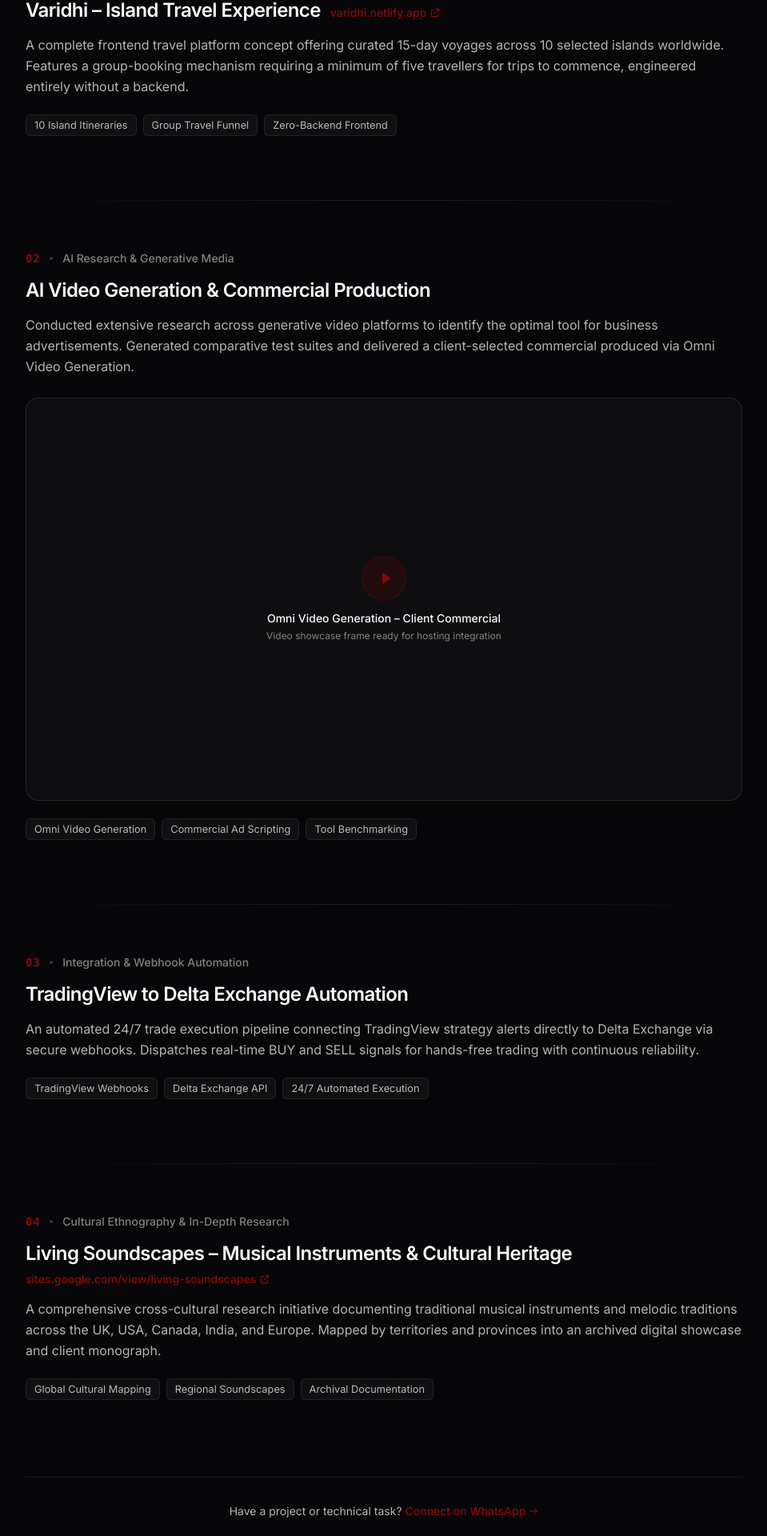
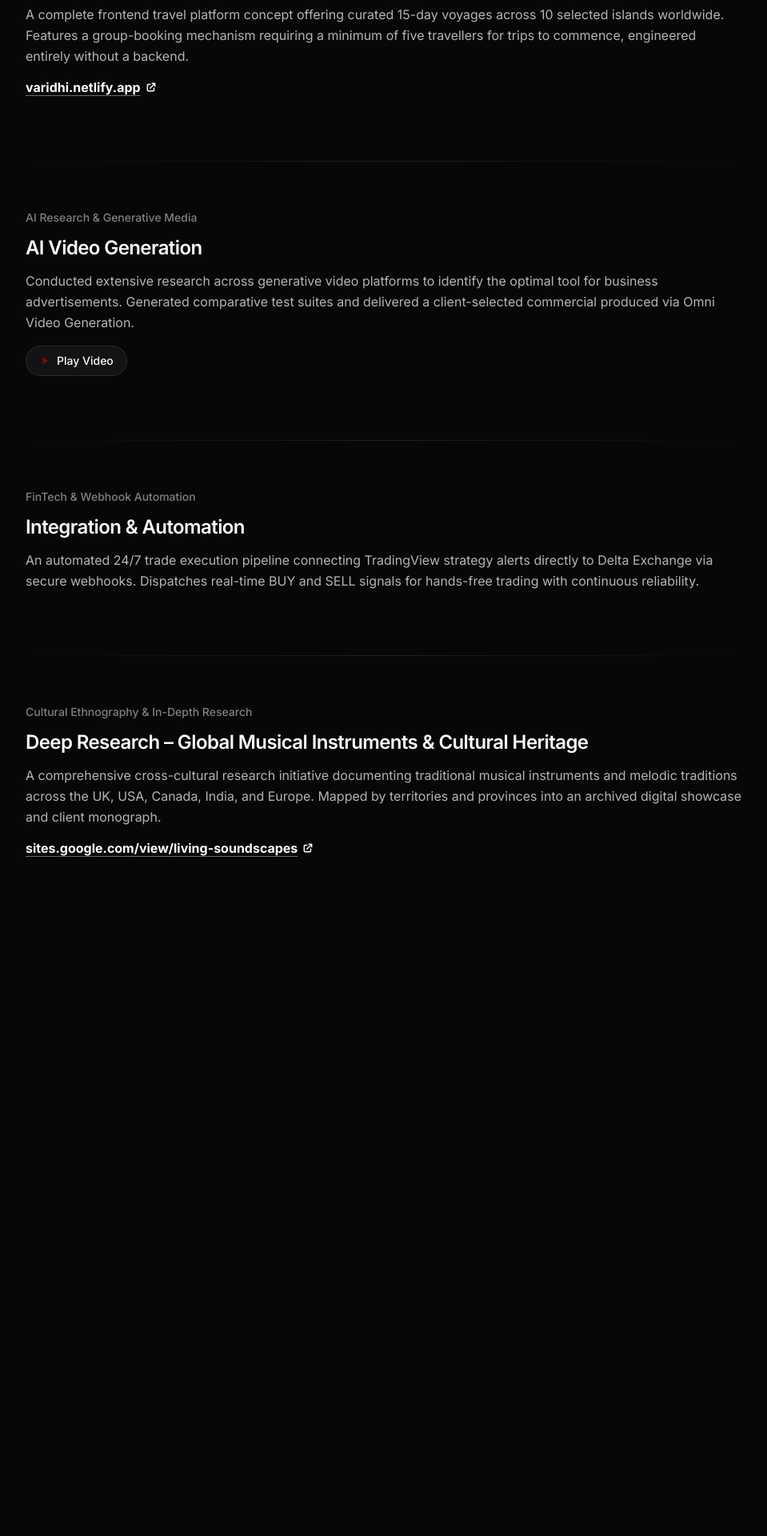
Before and after one commit to nikh96/Micro-freelancing, a Next.js app: page /works in a window 1280 px wide. Shown: the part 474-2394 px from the top of the page at 80% size, without its empty margins (160-1119 px from the left). After the commit the page ends 1642 px from the top, so only its background shows below. Built offline with nearby package versions, Linux system fonts and the light colour scheme; a web font is replaced by a local one.

Commit message:
video playbook

```diff
--- /dev/null
+++ b/app/components/ProjectVideoPlayer.tsx
@@ -0,0 +1,81 @@
+"use client";
+
+import { useState, useRef } from "react";
+
+interface Props {
+  src?: string;
+  title?: string;
+}
+
+export default function ProjectVideoPlayer({
+  src = "/omni-ad.mp4",
+  title = "Omni Video Generation Commercial",
+}: Props) {
+  const [isPlaying, setIsPlaying] = useState(false);
+  const videoRef = useRef<HTMLVideoElement>(null);
+
+  const togglePlay = () => {
+    if (!isPlaying) {
+      setIsPlaying(true);
+      setTimeout(() => {
+        videoRef.current?.play().catch(() => {});
+      }, 50);
+    } else {
+      if (videoRef.current) {
+        videoRef.current.pause();
+      }
+      setIsPlaying(false);
+    }
+  };
+
+  return (
+    <div className="pt-1">
+      {/* Play / Pause Toggle Button */}
+      <button
+        type="button"
+        onClick={togglePlay}
+        className="group inline-flex items-center gap-2 px-4 py-2 rounded-full bg-white/5 border border-white/10 hover:border-white/20 hover:bg-white/8 text-text-primary text-xs sm:text-sm font-medium transition-all duration-200 cursor-pointer"
+        aria-label={isPlaying ? "Pause Video" : "Play Video"}
+      >
+        {isPlaying ? (
+          <>
+            <svg
+              className="w-3.5 h-3.5 fill-current text-brand-red"
+              viewBox="0 0 24 24"
+            >
+              <path d="M6 19h4V5H6v14zm8-14v14h4V5h-4z" />
+            </svg>
+            <span>Pause Video</span>
+          </>
+        ) : (
+          <>
+            <svg
+              className="w-3.5 h-3.5 fill-current text-brand-red transition-transform duration-200 group-hover:scale-110"
+              viewBox="0 0 24 24"
+            >
+              <path d="M8 5v14l11-7z" />
+            </svg>
+            <span>Play Video</span>
+          </>
+        )}
+      </button>
+
+      {/* Video Container: Appears smoothly only when Play is clicked */}
+      {isPlaying && (
+        <div className="mt-3.5 w-full max-w-xl rounded-2xl overflow-hidden border border-white/10 bg-black/90 shadow-2xl transition-all duration-300">
+          <video
+            ref={videoRef}
+            src={src}
+            controls
+            autoPlay
+            playsInline
+            className="w-full aspect-video object-contain bg-black"
+            onEnded={() => setIsPlaying(false)}
+          >
+            Your browser does not support HTML5 video.
+          </video>
+        </div>
+      )}
+    </div>
+  );
+}
--- a/app/works/page.tsx
+++ b/app/works/page.tsx
@@ -1,8 +1,8 @@
 import Link from "next/link";
+import ProjectVideoPlayer from "@/app/components/ProjectVideoPlayer";
 
 interface ShowcaseProject {
   id: string;
-  index: string;
   title: string;
   category: string;
   description: string;
@@ -10,15 +10,13 @@ interface ShowcaseProject {
     label: string;
     href: string;
   };
-  highlights: string[];
   hasVideoPlaceholder?: boolean;
 }
 
 const projects: ShowcaseProject[] = [
   {
     id: "varidhi",
-    index: "01",
-    title: "Varidhi – Island Travel Experience",
+    title: "Varidhi",
     category: "Frontend Engineering & Concept Design (College Project)",
     description:
       "A complete frontend travel platform concept offering curated 15-day voyages across 10 selected islands worldwide. Features a group-booking mechanism requiring a minimum of five travellers for trips to commence, engineered entirely without a backend.",
@@ -26,31 +24,25 @@ const projects: ShowcaseProject[] = [
       label: "varidhi.netlify.app",
       href: "https://varidhi.netlify.app",
     },
-    highlights: ["10 Island Itineraries", "Group Travel Funnel", "Zero-Backend Frontend"],
   },
   {
     id: "ai-video",
-    index: "02",
-    title: "AI Video Generation & Commercial Production",
+    title: "AI Video Generation",
     category: "AI Research & Generative Media",
     description:
       "Conducted extensive research across generative video platforms to identify the optimal tool for business advertisements. Generated comparative test suites and delivered a client-selected commercial produced via Omni Video Generation.",
-    highlights: ["Omni Video Generation", "Commercial Ad Scripting", "Tool Benchmarking"],
     hasVideoPlaceholder: true,
   },
   {
     id: "trading-automation",
-    index: "03",
-    title: "TradingView to Delta Exchange Automation",
-    category: "Integration & Webhook Automation",
+    title: "Integration & Automation",
+    category: "FinTech & Webhook Automation",
     description:
       "An automated 24/7 trade execution pipeline connecting TradingView strategy alerts directly to Delta Exchange via secure webhooks. Dispatches real-time BUY and SELL signals for hands-free trading with continuous reliability.",
-    highlights: ["TradingView Webhooks", "Delta Exchange API", "24/7 Automated Execution"],
   },
   {
     id: "living-soundscapes",
-    index: "04",
-    title: "Living Soundscapes – Musical Instruments & Cultural Heritage",
+    title: "Deep Research – Global Musical Instruments & Cultural Heritage",
     category: "Cultural Ethnography & In-Depth Research",
     description:
       "A comprehensive cross-cultural research initiative documenting traditional musical instruments and melodic traditions across the UK, USA, Canada, India, and Europe. Mapped by territories and provinces into an archived digital showcase and client monograph.",
@@ -58,12 +50,11 @@ const projects: ShowcaseProject[] = [
       label: "sites.google.com/view/living-soundscapes",
       href: "https://sites.google.com/view/living-soundscapes?usp=sharing",
     },
-    highlights: ["Global Cultural Mapping", "Regional Soundscapes", "Archival Documentation"],
   },
 ];
 
 export const metadata = {
-  title: "Works & Case Studies | Nikhil Jaiswal",
+  title: "Explore Works | Nikhil Jaiswal",
   description: "Curated showcase of frontend platforms, generative AI research, automation, and deep research.",
 };
 
@@ -79,35 +70,29 @@ export default function WorksPage() {
       </div>
 
       <div className="relative z-10 w-full max-w-3xl lg:max-w-4xl mx-auto">
-        {/* Top Navigation: Minimal Back to Home */}
+        {/* Top Navigation: Responsive Back to Home */}
         <div className="flex items-center justify-between mb-12 sm:mb-16 pb-4 border-b border-white/8">
           <Link
             href="/"
+            aria-label="Back to home"
             className="group inline-flex items-center gap-2 text-xs sm:text-sm font-sans font-medium text-text-secondary hover:text-white transition-colors duration-200"
           >
             <svg
-              className="w-4 h-4 transition-transform duration-200 group-hover:-translate-x-1"
+              className="w-4.5 h-4.5 transition-transform duration-200 group-hover:-translate-x-1"
               fill="none"
               stroke="currentColor"
               viewBox="0 0 24 24"
             >
               <path strokeLinecap="round" strokeLinejoin="round" strokeWidth="2" d="M15 19l-7-7 7-7" />
             </svg>
-            <span>Back to Home</span>
+            <span className="hidden md:inline">Back to Home</span>
           </Link>
-
-          <span className="font-playwrite text-xs sm:text-sm text-white/40 tracking-wider">
-            Nikhil Jaiswal
-          </span>
         </div>
 
         {/* Page Header */}
         <header className="mb-14 sm:mb-20 text-left">
-          <span className="font-sans text-xs sm:text-[0.8rem] font-medium tracking-widest uppercase text-brand-red">
-            Selected Case Studies
-          </span>
-          <h1 className="mt-2.5 font-oswald text-3xl sm:text-4xl md:text-5xl font-normal text-text-primary tracking-[-0.01em] leading-tight">
-            Curated Deliveries &amp; Research
+          <h1 className="font-oswald text-3xl sm:text-4xl md:text-5xl font-normal text-text-primary tracking-[-0.01em] leading-tight">
+            Explore Works
           </h1>
           <p className="mt-3.5 font-sans text-sm sm:text-base text-text-secondary leading-relaxed max-w-2xl">
             A transparent record of live frontend engineering, generative AI workflows, automated integrations, and cultural research.
@@ -119,7 +104,7 @@ export default function WorksPage() {
           {projects.map((project, idx) => (
             <article
               key={project.id}
-              className="group relative flex flex-col gap-3.5 text-left"
+              className="group relative flex flex-col gap-3 text-left"
             >
               {/* Divider between items (except the first) */}
               {idx > 0 && (
@@ -129,29 +114,29 @@ export default function WorksPage() {
                 />
               )}
 
-              {/* Index & Category Row */}
-              <div className="flex items-center gap-3">
-                <span className="font-mono text-xs sm:text-sm font-semibold text-brand-red tracking-wider">
-                  {project.index}
-                </span>
-                <span className="w-1 h-1 rounded-full bg-white/20" aria-hidden="true" />
+              {/* Category */}
               <span className="font-sans text-xs sm:text-sm font-medium text-text-secondary/70">
                 {project.category}
               </span>
-              </div>
 
-              {/* Title & Optional Live Link */}
-              <div className="flex flex-wrap items-baseline gap-x-3 gap-y-1">
+              {/* Title */}
               <h2 className="font-sans text-lg sm:text-xl md:text-2xl font-semibold text-text-primary tracking-tight">
                 {project.title}
               </h2>
 
+              {/* Concise Description */}
+              <p className="font-sans text-sm sm:text-base text-text-secondary font-normal leading-relaxed">
+                {project.description}
+              </p>
+
+              {/* Live Link: Bold, White, Non-red */}
               {project.link && (
+                <div className="pt-0.5">
                   <a
                     href={project.link.href}
                     target="_blank"
                     rel="noopener noreferrer"
-                    className="inline-flex items-center gap-1 font-sans text-xs sm:text-sm font-medium text-brand-red hover:text-red-400 transition-colors duration-200 mt-0.5"
+                    className="inline-flex items-center gap-1.5 font-sans text-sm sm:text-base font-bold text-white hover:text-white/80 underline underline-offset-4 decoration-white/40 hover:decoration-white transition-all w-fit"
                   >
                     <span>{project.link.label}</span>
                     <svg
@@ -163,68 +148,21 @@ export default function WorksPage() {
                       <path
                         strokeLinecap="round"
                         strokeLinejoin="round"
-                        strokeWidth="2"
+                        strokeWidth="2.5"
                         d="M10 6H6a2 2 0 00-2 2v10a2 2 0 002 2h10a2 2 0 002-2v-4M14 4h6m0 0v6m0-6L10 14"
                       />
                     </svg>
                   </a>
-                )}
-              </div>
-
-              {/* Concise Description */}
-              <p className="font-sans text-sm sm:text-base text-text-secondary font-normal leading-relaxed">
-                {project.description}
-              </p>
-
-              {/* Video Player Showcase Placeholder for Project 2 */}
-              {project.hasVideoPlaceholder && (
-                <div className="mt-3 w-full aspect-video rounded-2xl bg-white/[0.03] border border-white/10 relative overflow-hidden flex flex-col items-center justify-center text-center p-6 shadow-inner group/video">
-                  <div className="w-12 h-12 sm:w-14 sm:h-14 rounded-full bg-brand-red/15 border border-brand-red/30 flex items-center justify-center text-brand-red mb-3 transition-transform duration-300 group-hover/video:scale-105">
-                    <svg className="w-6 h-6 fill-current translate-x-0.5" viewBox="0 0 24 24">
-                      <path d="M8 5v14l11-7z" />
-                    </svg>
-                  </div>
-                  <span className="font-sans text-xs sm:text-sm font-medium text-text-primary">
-                    Omni Video Generation – Client Commercial
-                  </span>
-                  <span className="mt-1 font-sans text-[0.75rem] sm:text-xs text-text-secondary/70">
-                    Video showcase frame ready for hosting integration
-                  </span>
                 </div>
               )}
 
-              {/* Highlights / Tags */}
-              <div className="mt-2 flex flex-wrap items-center gap-2">
-                {project.highlights.map((tag) => (
-                  <span
-                    key={tag}
-                    className="font-sans text-xs sm:text-[0.8rem] px-2.5 py-1 rounded-md bg-white/[0.04] border border-white/8 text-white/70"
-                  >
-                    {tag}
-                  </span>
-                ))}
-              </div>
+              {/* Play / Pause Video for Project 2 */}
+              {project.hasVideoPlaceholder && (
+                <ProjectVideoPlayer src="/omni-ad.mp4" />
+              )}
             </article>
           ))}
         </div>
-
-        {/* Footer Note */}
-        <footer className="mt-20 sm:mt-24 pt-8 border-t border-white/8 text-center">
-          <p className="font-sans text-xs sm:text-sm text-text-secondary">
-            Have a project or technical task?{" "}
-            <a
-              href="https://wa.me/916268011085?text=Hi%20Nikhil,%20I%20saw%20your%20works%20page%20and%20wanted%20to%20connect!"
-              target="_blank"
-              rel="noopener noreferrer"
-              className="text-brand-red hover:underline font-medium inline-flex items-center gap-1"
-            >
-              <span>Connect on WhatsApp</span>
-              <svg className="w-3 h-3 inline-block" fill="none" stroke="currentColor" viewBox="0 0 24 24">
-                <path strokeLinecap="round" strokeLinejoin="round" strokeWidth="2" d="M14 5l7 7m0 0l-7 7m7-7H3" />
-              </svg>
-            </a>
-          </p>
-        </footer>
       </div>
     </main>
   );
```
Also changed, not shown: 1 other file (tests, documents, lock files or other folders). Lines whose indentation alone changed are shown as unchanged.
